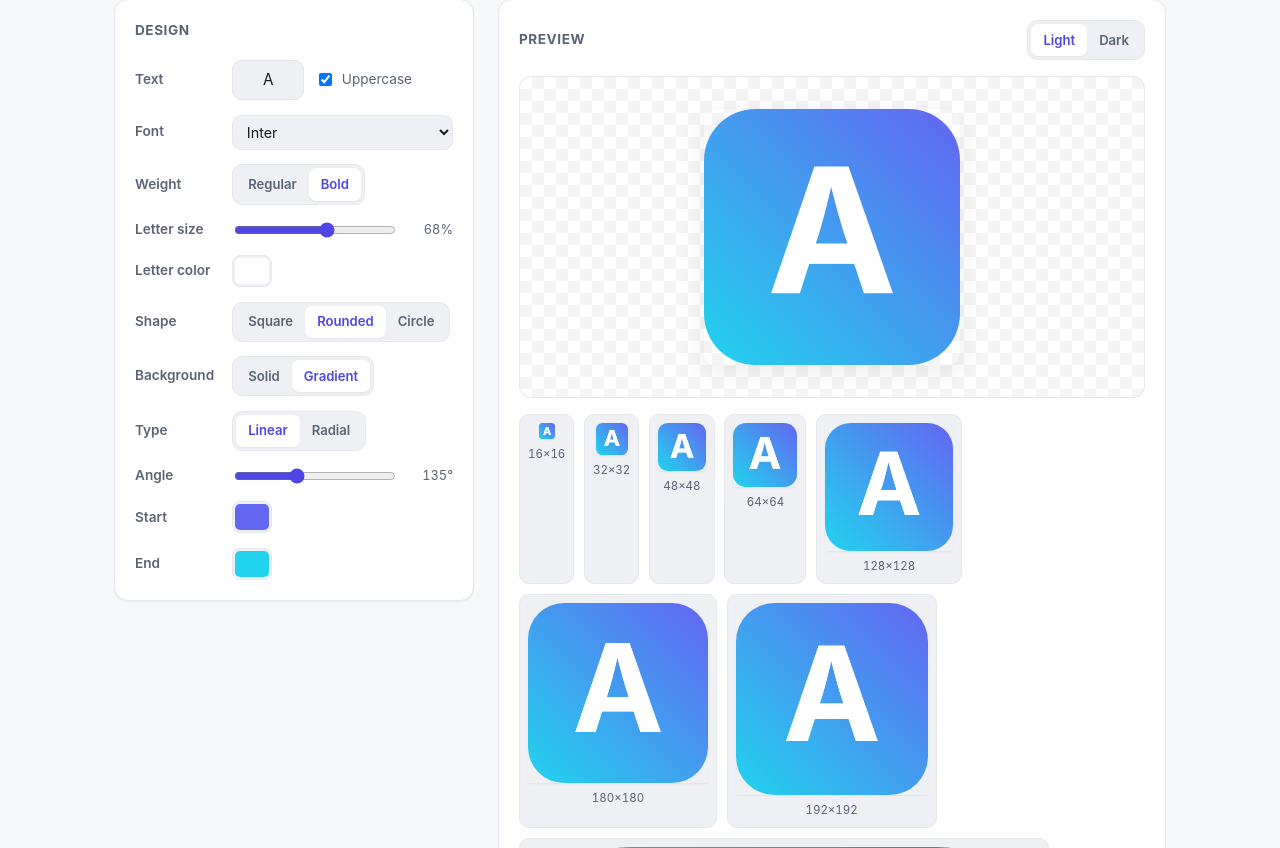
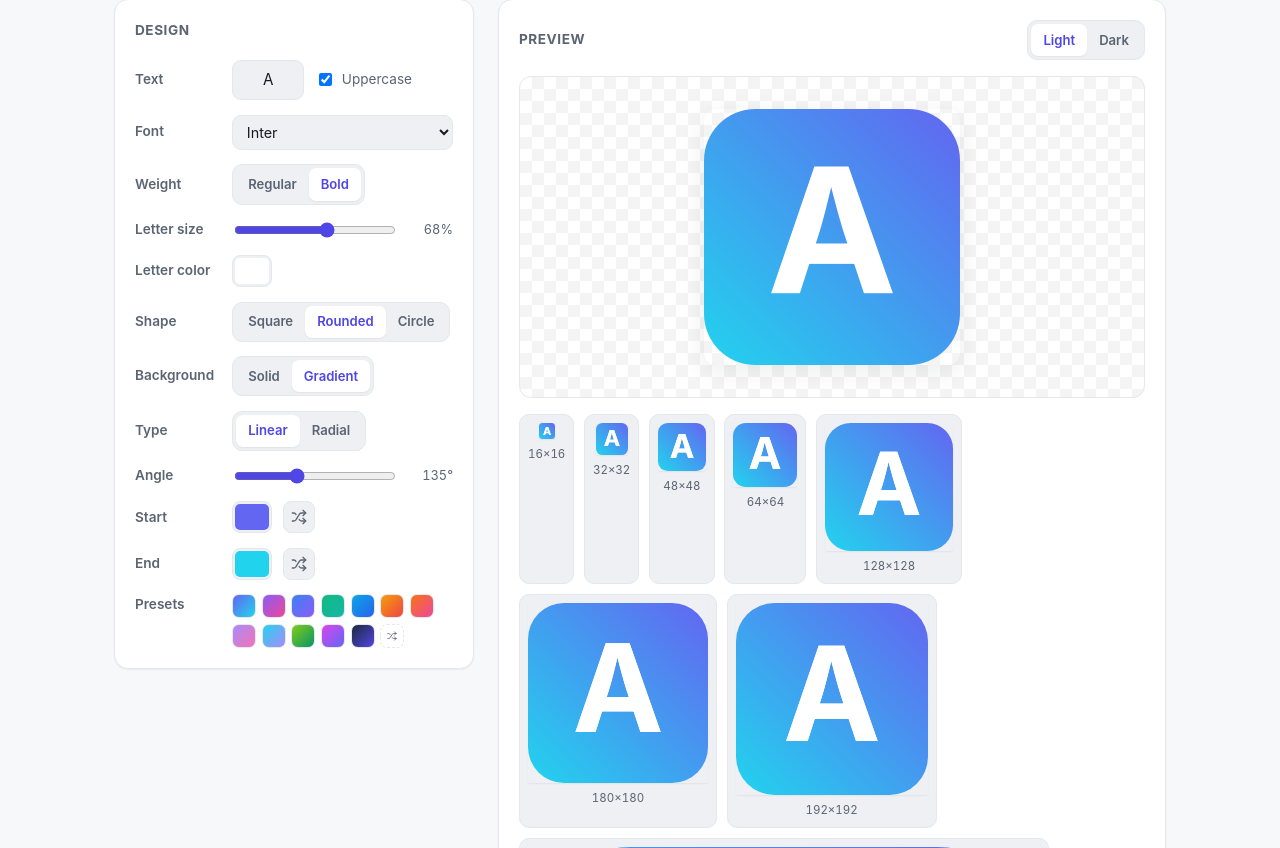
Before and after one commit to fakeoder/ztools, a React (Vite) app: page /favicon in a window 1280 px wide. Shown: the part 344-1192 px from the top of the page. Built offline with nearby package versions, Linux system fonts and the light colour scheme.

Commit message:
Add random gradient colors and presets to letter icon tool

```diff
--- a/src/components/Navbar.tsx
+++ b/src/components/Navbar.tsx
@@ -1,4 +1,4 @@
-import { useEffect, useState, type MouseEvent } from 'react'
+import { useState, type MouseEvent } from 'react'
 import { Link, useLocation, useNavigate } from 'react-router-dom'
 import { useTranslation } from 'react-i18next'
 import { getInitialTheme, setTheme, type Theme } from '../theme'
@@ -12,10 +12,6 @@ export default function Navbar() {
   const [menuOpen, setMenuOpen] = useState(false)
   const location = useLocation()
   const navigate = useNavigate()
-
-  useEffect(() => {
-    setMenuOpen(false)
-  }, [location.pathname])
 
   const toggleTheme = () => {
     const next: Theme = theme === 'light' ? 'dark' : 'light'
@@ -69,7 +65,7 @@ export default function Navbar() {
             </a>
           ))}
           <div className="navbar-mobile-search">
-            <ToolSearch />
+            <ToolSearch onSelect={closeMenu} />
           </div>
           <div className="navbar-mobile-actions">
             <NavActions theme={theme} onToggleTheme={toggleTheme} i18n={i18n} onLang={changeLanguage} />
--- a/src/components/ToolSearch.tsx
+++ b/src/components/ToolSearch.tsx
@@ -3,7 +3,7 @@ import { useNavigate } from 'react-router-dom'
 import { useTranslation } from 'react-i18next'
 import { ALL_TAG, TOOLS, TOOL_TAGS } from './toolData'
 
-export default function ToolSearch() {
+export default function ToolSearch({ onSelect }: { onSelect?: () => void } = {}) {
   const { t } = useTranslation()
   const navigate = useNavigate()
   const [query, setQuery] = useState('')
@@ -34,6 +34,7 @@ export default function ToolSearch() {
 
   const select = (id: string) => {
     setOpen(false)
+    onSelect?.()
     navigate(`/${id}`)
   }
 
--- a/src/i18n/en.ts
+++ b/src/i18n/en.ts
@@ -269,6 +269,23 @@ const en = {
       angle: 'Angle',
       colorStart: 'Start',
       colorEnd: 'End',
+      randomColor: 'Random color',
+      presets: 'Presets',
+      randomCombo: 'Random combo',
+      paletteNames: {
+        indigoCyan: 'Indigo Cyan',
+        violetPink: 'Violet Pink',
+        blueViolet: 'Blue Violet',
+        emeraldTeal: 'Emerald Teal',
+        ocean: 'Ocean',
+        sunset: 'Sunset',
+        flamingo: 'Flamingo',
+        candy: 'Candy',
+        aurora: 'Aurora',
+        lime: 'Lime',
+        magenta: 'Magenta',
+        midnight: 'Midnight',
+      },
       previewLabel: 'Preview',
       previewLight: 'Light',
       previewDark: 'Dark',
--- a/src/i18n/zh.ts
+++ b/src/i18n/zh.ts
@@ -262,6 +262,23 @@ const zh = {
       angle: '角度',
       colorStart: '起始色',
       colorEnd: '结束色',
+      randomColor: '随机颜色',
+      presets: '推荐配色',
+      randomCombo: '随机组合',
+      paletteNames: {
+        indigoCyan: '靛蓝青',
+        violetPink: '紫粉',
+        blueViolet: '蓝紫',
+        emeraldTeal: '翠绿',
+        ocean: '海洋',
+        sunset: '日落',
+        flamingo: '火烈鸟',
+        candy: '糖果',
+        aurora: '极光',
+        lime: '青柠',
+        magenta: '洋红',
+        midnight: '午夜',
+      },
       previewLabel: '预览',
       previewLight: '浅色',
       previewDark: '深色',
--- a/src/index.css
+++ b/src/index.css
@@ -1947,6 +1947,77 @@ body {
   border-radius: 5px;
 }
 
+.fav-icon-btn {
+  display: inline-flex;
+  align-items: center;
+  justify-content: center;
+  width: 32px;
+  height: 32px;
+  border: 1px solid var(--border);
+  border-radius: 8px;
+  background: var(--bg-soft);
+  color: var(--text-muted);
+  transition: color 0.15s ease, border-color 0.15s ease, background-color 0.15s ease;
+}
+
+.fav-icon-btn:hover {
+  color: var(--accent);
+  border-color: var(--accent);
+  background: var(--accent-soft);
+}
+
+.fav-presets-row {
+  align-items: flex-start;
+}
+
+.fav-presets {
+  display: flex;
+  flex: 1;
+  flex-wrap: wrap;
+  gap: 0.35rem;
+  min-width: 0;
+}
+
+.fav-preset {
+  width: 24px;
+  height: 24px;
+  padding: 0;
+  border: 1px solid var(--border);
+  border-radius: 7px;
+  transition: transform 0.12s ease, box-shadow 0.12s ease;
+}
+
+.fav-preset:hover {
+  transform: translateY(-2px);
+  box-shadow: var(--shadow-sm);
+}
+
+.fav-preset-random {
+  display: inline-flex;
+  align-items: center;
+  justify-content: center;
+  width: 24px;
+  height: 24px;
+  border: 1px dashed var(--border);
+  border-radius: 7px;
+  background: transparent;
+  color: var(--text-muted);
+  transition: color 0.15s ease, border-color 0.15s ease, background-color 0.15s ease;
+}
+
+.fav-preset-random:hover {
+  color: var(--accent);
+  border-color: var(--accent);
+  background: var(--accent-soft);
+}
+
+.fav-preset-random svg {
+  width: 14px;
+  height: 14px;
+}
+
+/* ---------- Preview panel (favicon tool) ---------- */
+
 .fav-preview {
   display: flex;
   flex-direction: column;
--- a/src/pages/tools/Favicon.tsx
+++ b/src/pages/tools/Favicon.tsx
@@ -1,6 +1,7 @@
 import { useCallback, useEffect, useMemo, useRef, useState } from 'react'
 import { useTranslation } from 'react-i18next'
 import { FONTS, availableWeight, getFont, type FontCategory, type FontWeight } from './favicon/fonts'
+import { GRADIENT_PRESETS, randomHexColor, randomPreset } from './favicon/palettes'
 import {
   buildIco,
   buildSvg,
@@ -135,6 +136,18 @@ export default function Favicon() {
     },
     [config],
   )
+
+  const randomizeStart = () => setGradColorA(randomHexColor())
+  const randomizeEnd = () => setGradColorB(randomHexColor())
+  const applyPreset = (from: string, to: string) => {
+    setBgMode('gradient')
+    setGradColorA(from)
+    setGradColorB(to)
+  }
+  const randomizeCombo = () => {
+    const preset = randomPreset()
+    applyPreset(preset.from, preset.to)
+  }
 
   const toolTags = useMemo(() => t('tools:favicon.tags', { returnObjects: true }) as string[], [t])
 
@@ -279,10 +292,53 @@ export default function Favicon() {
                 <div className="fav-control-row">
                   <label className="fav-control-label" htmlFor="fav-grad-a">{t('tools:favicon.colorStart')}</label>
                   <input id="fav-grad-a" className="fav-color" type="color" value={gradColorA} onChange={(e) => setGradColorA(e.target.value)} />
+                  <button
+                    type="button"
+                    className="fav-icon-btn"
+                    title={t('tools:favicon.randomColor')}
+                    aria-label={t('tools:favicon.randomColor')}
+                    onClick={randomizeStart}
+                  >
+                    <ShuffleIcon />
+                  </button>
                 </div>
                 <div className="fav-control-row">
                   <label className="fav-control-label" htmlFor="fav-grad-b">{t('tools:favicon.colorEnd')}</label>
                   <input id="fav-grad-b" className="fav-color" type="color" value={gradColorB} onChange={(e) => setGradColorB(e.target.value)} />
+                  <button
+                    type="button"
+                    className="fav-icon-btn"
+                    title={t('tools:favicon.randomColor')}
+                    aria-label={t('tools:favicon.randomColor')}
+                    onClick={randomizeEnd}
+                  >
+                    <ShuffleIcon />
+                  </button>
+                </div>
+                <div className="fav-control-row fav-presets-row">
+                  <span className="fav-control-label">{t('tools:favicon.presets')}</span>
+                  <div className="fav-presets">
+                    {GRADIENT_PRESETS.map((preset) => (
+                      <button
+                        type="button"
+                        key={preset.id}
+                        className="fav-preset"
+                        style={{ background: `linear-gradient(135deg, ${preset.from}, ${preset.to})` }}
+                        title={t(`tools:favicon.paletteNames.${preset.id}`)}
+                        aria-label={t(`tools:favicon.paletteNames.${preset.id}`)}
+                        onClick={() => applyPreset(preset.from, preset.to)}
+                      />
+                    ))}
+                    <button
+                      type="button"
+                      className="fav-preset-random"
+                      title={t('tools:favicon.randomCombo')}
+                      aria-label={t('tools:favicon.randomCombo')}
+                      onClick={randomizeCombo}
+                    >
+                      <ShuffleIcon />
+                    </button>
+                  </div>
                 </div>
               </>
             )}
@@ -337,6 +393,18 @@ export default function Favicon() {
   )
 }
 
+function ShuffleIcon() {
+  return (
+    <svg viewBox="0 0 24 24" width="16" height="16" fill="none" stroke="currentColor" strokeWidth="2" strokeLinecap="round" strokeLinejoin="round" aria-hidden="true">
+      <path d="m18 14 4 4-4 4" />
+      <path d="m18 2 4 4-4 4" />
+      <path d="M2 18h1.973a4 4 0 0 0 3.3-1.7l5.454-8.6a4 4 0 0 1 3.3-1.7H22" />
+      <path d="M2 6h1.972a4 4 0 0 1 3.6 2.2" />
+      <path d="M22 18h-6.041a4 4 0 0 1-3.3-1.8l-.359-.45" />
+    </svg>
+  )
+}
+
 function SizePreview({ config, size }: { config: IconConfig; size: number }) {
   const ref = useRef<HTMLCanvasElement>(null)
   useEffect(() => {
--- /dev/null
+++ b/src/pages/tools/favicon/palettes.ts
@@ -0,0 +1,45 @@
+export interface GradientPreset {
+  id: string
+  from: string
+  to: string
+}
+
+export const GRADIENT_PRESETS: GradientPreset[] = [
+  { id: 'indigoCyan', from: '#6366f1', to: '#22d3ee' },
+  { id: 'violetPink', from: '#8b5cf6', to: '#ec4899' },
+  { id: 'blueViolet', from: '#3b82f6', to: '#8b5cf6' },
+  { id: 'emeraldTeal', from: '#10b981', to: '#14b8a6' },
+  { id: 'ocean', from: '#0ea5e9', to: '#2563eb' },
+  { id: 'sunset', from: '#f59e0b', to: '#ef4444' },
+  { id: 'flamingo', from: '#f97316', to: '#ec4899' },
+  { id: 'candy', from: '#a78bfa', to: '#f472b6' },
+  { id: 'aurora', from: '#22d3ee', to: '#a78bfa' },
+  { id: 'lime', from: '#84cc16', to: '#059669' },
+  { id: 'magenta', from: '#d946ef', to: '#6366f1' },
+  { id: 'midnight', from: '#1e293b', to: '#4f46e5' },
+]
+
+function hslToHex(h: number, s: number, l: number): string {
+  const sat = s / 100
+  const light = l / 100
+  const k = (n: number) => (n + h / 30) % 12
+  const a = sat * Math.min(light, 1 - light)
+  const f = (n: number) => {
+    const color = light - a * Math.max(-1, Math.min(k(n) - 3, Math.min(9 - k(n), 1)))
+    return Math.round(255 * color)
+      .toString(16)
+      .padStart(2, '0')
+  }
+  return `#${f(0)}${f(8)}${f(4)}`
+}
+
+export function randomHexColor(): string {
+  const hue = Math.floor(Math.random() * 360)
+  const saturation = 55 + Math.floor(Math.random() * 31)
+  const lightness = 45 + Math.floor(Math.random() * 21)
+  return hslToHex(hue, saturation, lightness)
+}
+
+export function randomPreset(): GradientPreset {
+  return GRADIENT_PRESETS[Math.floor(Math.random() * GRADIENT_PRESETS.length)]
+}
```
